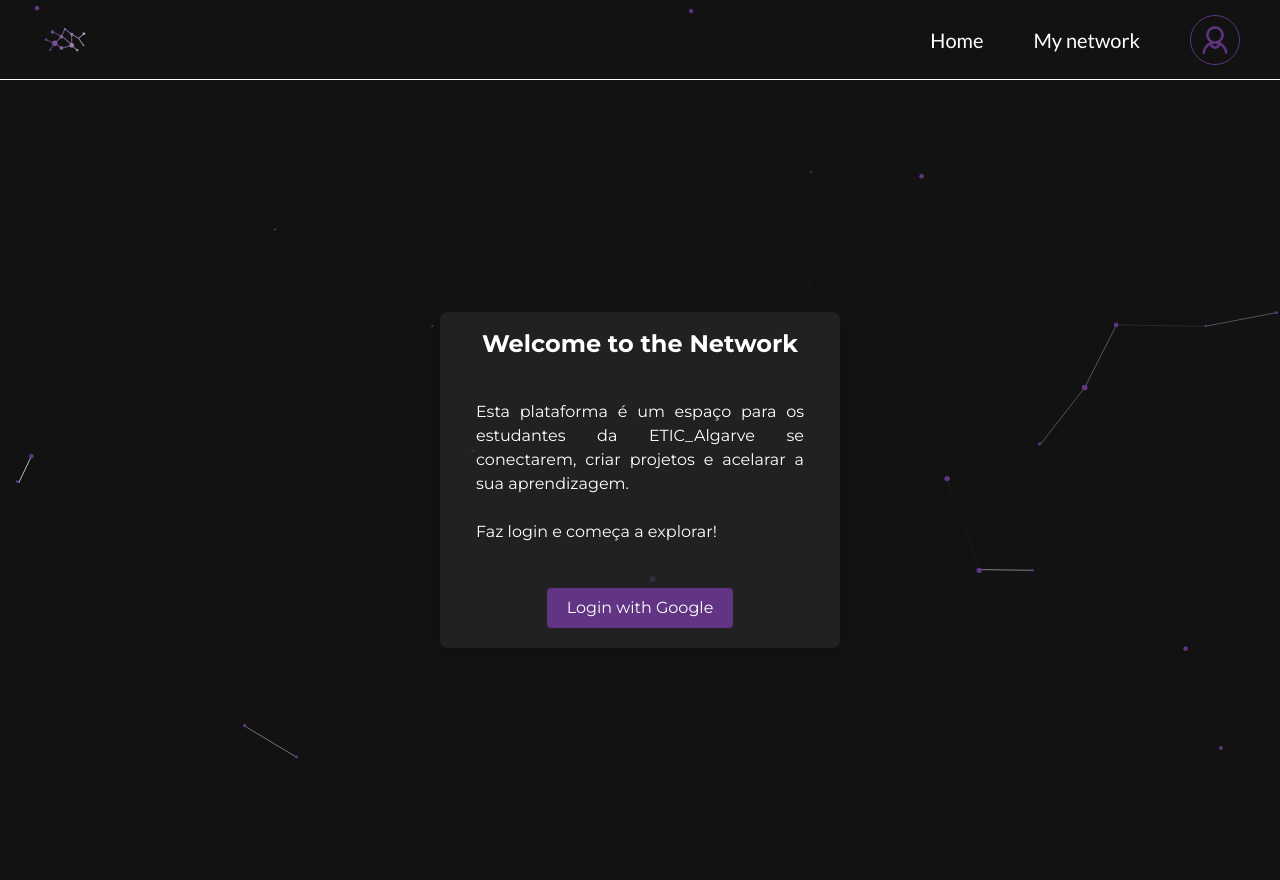
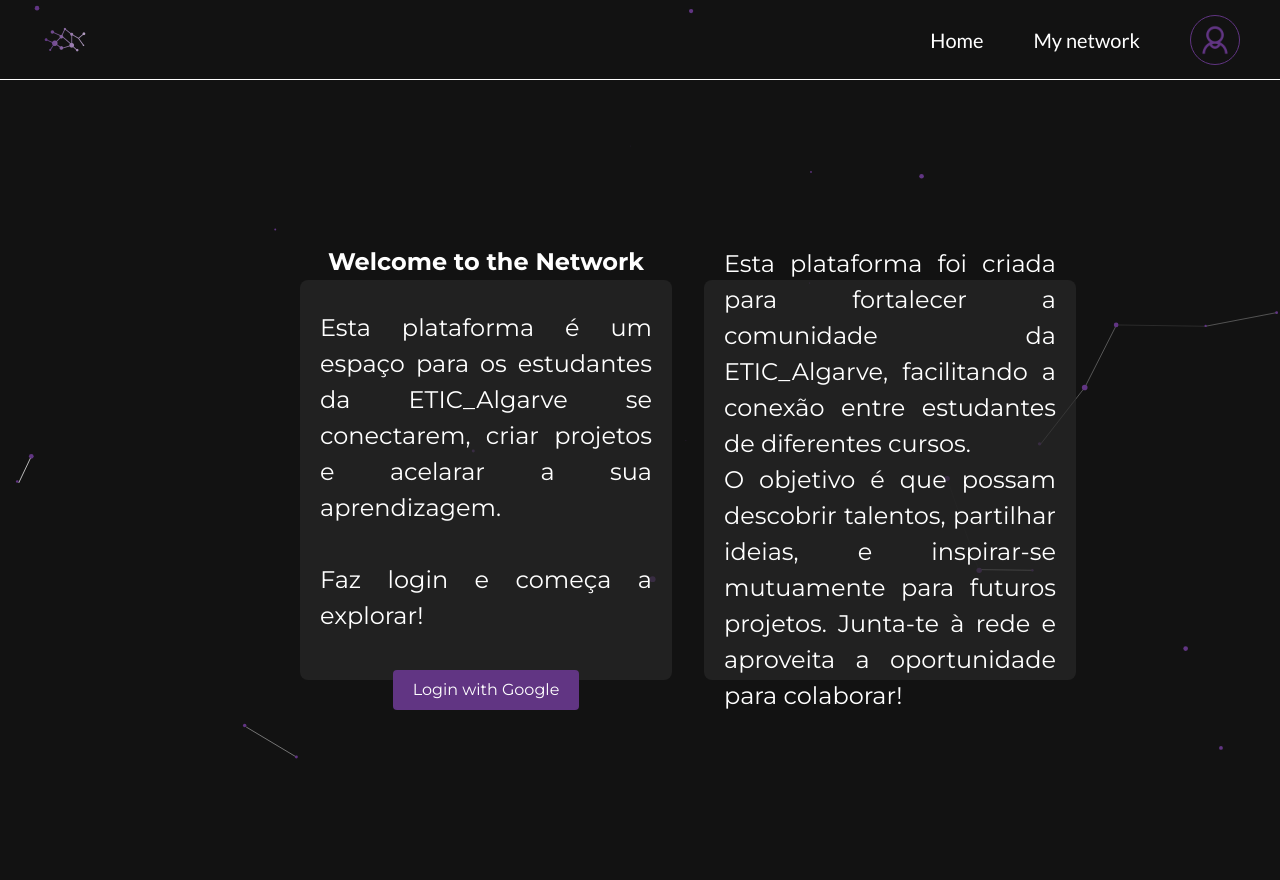
Before and after one commit to maurograndaoramos/NETIC, a Django app: page /login/ in a window 1280 px wide; the page is wider, and only the part inside the window is pictured. Run offline with Django 5.2, Linux system fonts and the light colour scheme; some libraries are stand-ins or nearby versions.

Commit message:
Enhance: Update Makefile for data loading and add flush command; improve login template styling and integrate Google login; configure Django allauth for social authentication

```diff
--- a/src/app/templates/login/index.html
+++ b/src/app/templates/login/index.html
@@ -1,45 +1,64 @@
 {% extends "base.html" %}
+
+{% load socialaccount %}  {# Just 'socialaccount', not 'socialaccount_tags' #}
+
 {% load static %}
-
-
 
 {% block content %}
 <style>
   @import url('https://fonts.googleapis.com/css2?family=Montserrat:ital,wght@0,100..900;1,100..900&display=swap');
-
   @import url('https://fonts.googleapis.com/css2?family=Lato:ital,wght@0,100;0,300;0,400;0,700;0,900;1,100;1,300;1,400;1,700;1,900&display=swap');
 
   .login-container {
     display: flex;
+    gap: 20px;
     justify-content: center;
+    align-items: center;
     font-family: "Montserrat";
-    /* Center horizontally */
-    align-items: center;
-    /* Center vertically */
     height: 100vh;
-    /* Full viewport height */
+    width: 100vw;
+    padding: 20px;
+    gap: 32px;
+    margin: 0 48px;
   }
 
-  /* Container for login message */
-  .container-login {
-    width: 100%;
-    max-width: 400px;
-    /* Set a max width for the login card */
+  .login {
+    flex-grow: 1;
+    height: 400px;
+    max-width: 19%;
     padding: 20px;
     background-color: #282828b4;
-    /* White background for the login card */
     box-shadow: 0 4px 8px rgba(0, 0, 0, 0.1);
-    /* Add shadow for card effect */
     border-radius: 8px;
-    /* Rounded corners */
     text-align: center;
-    /* Center the text inside the card */
   }
 
-  /* Styling for the buttons */
+  .container-login {
+    display: flex;
+    justify-content: center;
+    align-items: center;
+    flex-grow: 2;
+    padding: 20px;
+    background-color: #282828b4;
+    border-radius: 8px;
+    height: 400px;
+    max-width: 30%;
+    flex-direction: column;
+  }
+  .parag {
+    display: flex;
+    justify-content: center;
+    align-items: center;
+    flex-grow: 2;
+    padding: 20px;
+    background-color: #282828b4;
+    border-radius: 8px;
+    height: 400px;
+    max-width: 30%;
+  }
+
   .btn-google {
     background-color: #613583;
-    /* Google red */
     color: white;
     padding: 12px 20px;
     border: none;
@@ -53,14 +72,13 @@
 
   .btn-google:hover {
     background-color: #a78bb9;
-    /* Darker red when hovered */
   }
 
   p {
-    padding: 8px 16px;
     text-align: justify;
     color: white;
-    line-height: 150%;
+    line-height: 1.5;
+    font-size: 1.5rem;
   }
 
   h1 {
@@ -81,11 +99,19 @@
       <br>Faz login e começa a explorar!
     </p>
     <br>
-    <a href="https://accounts.google.com/o/oauth2/v2/auth?client_id={{ client_id }}&redirect_uri=http://localhost:8000/&response_type=code&scope=email%20profile&access_type=offline&include_granted_scopes=true"
-      class="btn btn-google">
+    <a href="{% provider_login_url 'google' %}" class="btn btn-google">
       Login with Google
     </a>
   </div>
 
+  <div class="parag">
+    <p>
+      Esta plataforma foi criada para fortalecer a comunidade da ETIC_Algarve, facilitando a conexão entre estudantes de
+      diferentes cursos. <br> O objetivo é que possam descobrir talentos, partilhar ideias, e inspirar-se mutuamente
+      para
+      futuros projetos. Junta-te à rede e aproveita a oportunidade para colaborar!
+    </p>
+  </div>
+
 </div>
 {% endblock %}
--- a/src/app/urls.py
+++ b/src/app/urls.py
@@ -7,5 +7,4 @@ urlpatterns = [
     path("perfil/", views.profile, name='perfil'),
     path("receive_id/", views.receive_data, name='data'),
     path('login/', views.login_view, name='login'),
-    path('accounts/', include('allauth.urls')),
 ]
--- a/src/main/urls.py
+++ b/src/main/urls.py
@@ -6,6 +6,7 @@ from django.conf.urls.static import static
 urlpatterns = [
     path("admin/", admin.site.urls),
     path("", include("app.urls")),
+    path('accounts/', include('allauth.urls')),
 ]
 
 urlpatterns += static(settings.STATIC_URL, document_root=settings.STATIC_ROOT)
--- a/src/pyproject.toml
+++ b/src/pyproject.toml
@@ -16,11 +16,11 @@ pillow = "^11.0.0"
 django-cors-headers = "^4.6.0"
 python-decouple = "^3.8"
 psycopg = {extras = ["binary"], version = "^3.2.3"}
-django-allauth = {extras = ["google"], version = "^65.1.0"}
 requests = "^2.32.3"
 pyjwt = "^2.9.0"
 cryptography = "^43.0.3"
 faker = "^30.8.2"
+django-allauth = {extras = ["socialaccount"], version = "^65.1.0"}
 
 [build-system]
 requires = ["poetry-core"]
```
Also changed, not shown: src/main/settings.py (+8 -1 lines), 2 other files.
